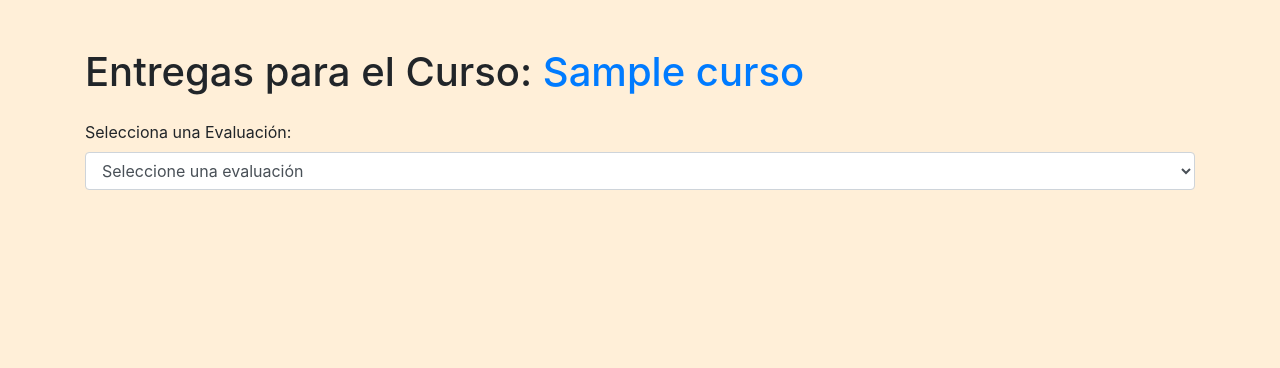
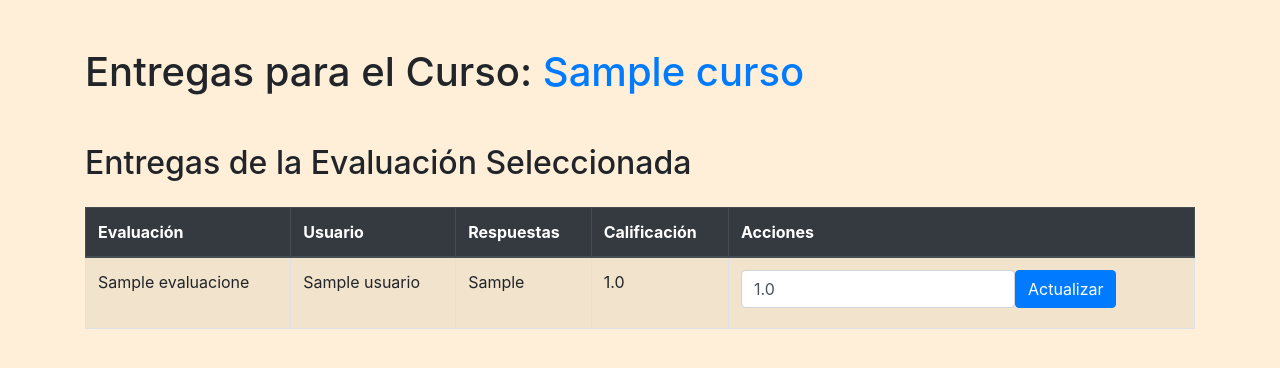
Before and after one commit to ParisNicolas/aula-virtual, a Flask app: page /curso/1/entregas in a window 1280 px wide. Shown: the part 62-430 px from the top of the page. Run offline with Flask 3, Linux system fonts and the light colour scheme; tables that the repository leaves empty hold one stand-in row (values such as "Sample post"); some libraries are stand-ins or nearby versions.

Commit message:
Retoques

```diff
--- a/app/routes.py
+++ b/app/routes.py
@@ -247,29 +247,41 @@ def crear_Evaluacion(curso_id):
 @main.route('/curso/<int:curso_id>/entregas', methods=['GET', 'POST'])
 def cargar_entregas(curso_id):
     curso = Curso.query.get(curso_id)
-    evaluaciones = Evaluacion.query.filter_by(curso_id=curso_id).all()
-    entregas = []
     usuarios = {usuario.id: usuario.nombre_usuario for usuario in Usuario.query.all()}
-    form = CalificacionForm()  # Asegúrate de crear el formulario aquí
+
+    # Crear un formulario para cada entrega y almacenar en un diccionario
+    entregas = (
+    db.session.query(Entrega, Evaluacion)
+    .join(Evaluacion, Entrega.evaluacion_id == Evaluacion.id)
+    .filter(Evaluacion.curso_id == curso_id)
+    .order_by(Entrega.id)
+    .all()
+    )
+    formularios = {entrega.id: CalificacionForm(entrega_id=entrega.id) for entrega, evaluacion in entregas}
 
     if request.method == 'POST':
-        evaluacion_id = request.form.get('evaluacion_id')
-        entregas = Entrega.query.filter_by(evaluacion_id=evaluacion_id).all()
+        entrega_id = int(request.form.get('entrega_id'))
+        form = formularios[entrega_id]  # Selecciona el formulario específico
 
-        # Manejar la calificación si se envió el formulario
+        # Procesar el formulario si es válido
         if form.validate_on_submit():
-            entrega_id = form.entrega_id.data
             calificacion = form.calificacion.data
-
             entrega = Entrega.query.get(entrega_id)
             if entrega:
                 entrega.calificacion = calificacion
                 db.session.commit()
-                flash('Calificación actualizada exitosamente.', 'success')
+                flash(f'Calificación de la entrega {entrega_id} actualizada.', 'success')
             else:
                 flash('Entrega no encontrada.', 'error')
 
-    return render_template('teacher/entregas.html', curso=curso, evaluaciones=evaluaciones, entregas=entregas, usuarios=usuarios, curso_id=curso_id, form=form)
+    return render_template(
+        'teacher/entregas.html',
+        curso=curso,
+        entregas=entregas,
+        usuarios=usuarios,
+        curso_id=curso_id,
+        formularios=formularios
+    )
 
 
 
--- a/app/templates/tablon.html
+++ b/app/templates/tablon.html
@@ -95,8 +95,14 @@
                     <td>{{ evaluacion.fecha_entrega.strftime('%d-%m-%Y') }}</td>
                     <td>{{ evaluacion.descripcion }}</td>
                     <td>
+                        {% if current_user.rol == "instructor" or current_user.rol == "admin" %}
+                        <a href="{{ url_for('main.cargar_entregas', curso_id=curso.id) }}" class="btn btn-success">
+                            Calificar
+                        </a>
+                        {% else %}
                         <a href="{{ url_for('main.entregar_respuesta', curso_id=curso.id, evaluacion_id=evaluacion.id) }}"
                             class="btn btn-primary">Responder</a>
+                        {% endif %}
                     </td>
                 </tr>
                 {% else %}
--- a/app/templates/teacher/entregas.html
+++ b/app/templates/teacher/entregas.html
@@ -4,23 +4,13 @@
 <div class="container mt-5">
     <h1 class="mb-4">Entregas para el Curso: <span class="text-primary">{{ curso.nombre }}</span></h1>
 
-    <form method="POST" class="mb-4">
-        <div class="form-group">
-            <label for="evaluacion_id">Selecciona una Evaluación:</label>
-            <select name="evaluacion_id" class="form-control" onchange="this.form.submit()">
-                <option value="">Seleccione una evaluación</option>
-                {% for evaluacion in evaluaciones %}
-                    <option value="{{ evaluacion.id }}">{{ evaluacion.titulo }}</option>
-                {% endfor %}
-            </select>
-        </div>
-    </form>
-
+    <br/>
     {% if entregas %}
         <h2 class="mb-4">Entregas de la Evaluación Seleccionada</h2>
         <table class="table table-bordered table-striped">
             <thead class="thead-dark">
                 <tr>
+                    <th>Evaluación</th>
                     <th>Usuario</th>
                     <th>Respuestas</th>
                     <th>Calificación</th>
@@ -28,8 +18,10 @@
                 </tr>
             </thead>
             <tbody>
-                {% for entrega in entregas %}
+
+                {% for entrega, evaluacion in entregas %}
                     <tr>
+                        <td>{{ evaluacion.titulo if evaluacion.titulo else 'Null' }}</td>
                         <td>{{ usuarios.get(entrega.usuario_id, 'Usuario no encontrado') }}</td>
                         <td>{{ entrega.respuestas }}</td>
                         <td>{{ entrega.calificacion if entrega.calificacion is not none else 'No calificada' }}</td>
@@ -37,12 +29,12 @@
                             <form action="{{ url_for('main.actualizar_calificaciones', curso_id=curso.id) }}" method="POST" class="form-inline">
 
 
-                                {{ form.hidden_tag() }}
+                                {{ formularios[entrega.id].hidden_tag() }}
                                 <div class="form-group mb-2">
-                                    {{ form.calificacion.label(class="sr-only") }}
-                                    {{ form.calificacion(size=10, class="form-control", value=entrega.calificacion) }}
+                                    {{ formularios[entrega.id].calificacion.label(class="sr-only") }}
+                                    {{ formularios[entrega.id].calificacion(size=10, class="form-control", value=entrega.calificacion) }}
                                 </div>
-                                {{ form.entrega_id(value=entrega.id) }}
+                                {{ formularios[entrega.id].entrega_id(value=entrega.id) }}
                                 <button type="submit" class="btn btn-primary mb-2">Actualizar</button>
                             </form>
                         </td>
```
